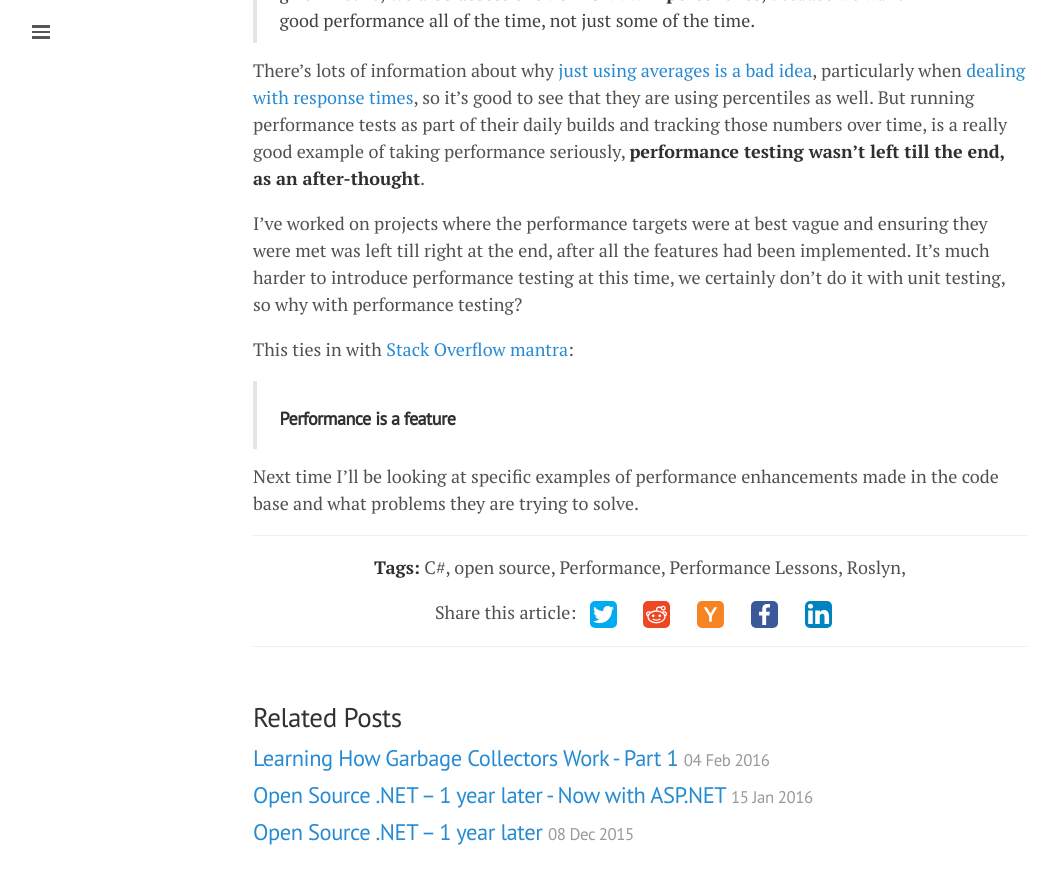
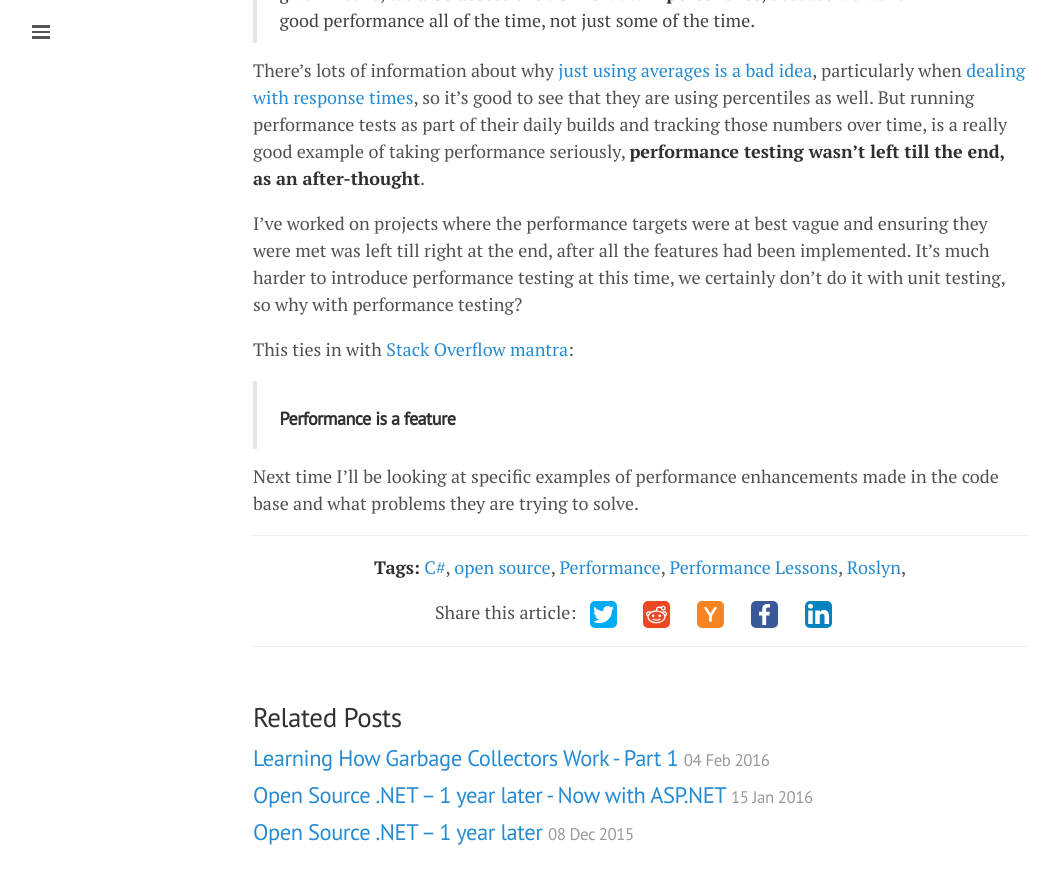
Before and after one commit to mattwarren/mattwarren.github.io, a Jekyll site: the page built from _posts/2014-06-05-roslyn-code-base-performance-lessons-part-1.md, in a window 1280 px wide and 900 px high, scrolled down 2153 px. Shown: the top 884 px of the window, without its empty margins (0-1056 px from the left). Built offline with Jekyll 4.4.1, drawn with Linux system fonts in a browser that asks for light colours; nearby versions of some CDN libraries; comment, search, counter and statistics services are not loaded; some of the changed lines change nothing that is shown.

Commit message:
add links to tags at the bottom of the page

```diff
--- a/_layouts/post.html
+++ b/_layouts/post.html
@@ -1,25 +1,6 @@
 ---
 layout: default
 ---
-
-<!-- See http://www.minddust.com/post/tags-and-categories-on-github-pages/ -->
-{% assign post = page %}
-{% if post.tags.size > 0 %}
-    {% capture tags_content %}Posted with {% if post.tags.size == 1 %}<i class="fa fa-tag"></i>{% else %}<i class="fa fa-tags"></i>{% endif %}: {% endcapture %}
-    {% for post_tag in post.tags %}
-        {% for data_tag in site.data.tags %}
-            {% if data_tag.slug == post_tag %}
-                {% assign tag = data_tag %}
-            {% endif %}
-        {% endfor %}
-        {% if tag %}
-            {% capture tags_content_temp %}{{ tags_content }}<a href="/blog/tag/{{ tag.slug }}/">{{ tag.name }}</a>{% if forloop.last == false %}, {% endif %}{% endcapture %}
-            {% assign tags_content = tags_content_temp %}
-        {% endif %}
-    {% endfor %}
-{% else %}
-    {% assign tags_content = '' %}
-{% endif %}
 
 <div class="post">
   <h1 class="post-title">{{ page.title }}</h1>
@@ -27,16 +8,11 @@ layout: default
   {{ content }}
 </div>
 
-<!-- Disabled till the whole tags thing is working properly
-<div class="???">
-  <p id="post-meta">{{ tags_content }}</p>
-</div>
--->
-
 <div class="share">
   <strong>Tags:</strong>
   {% for page_tag in page.tags %}
-  <span>{{ page_tag }}, </span>
+  {% assign originaltag = page_tag | replace:'-',' ' %}
+  <span><a href="{{ base }}tags/#{{ originaltag }}">{{ page_tag }}</a>, </span>
   {% endfor %}
 </div>
 
```
